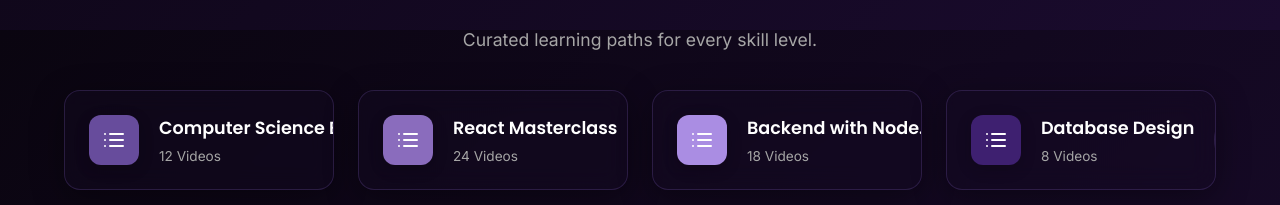
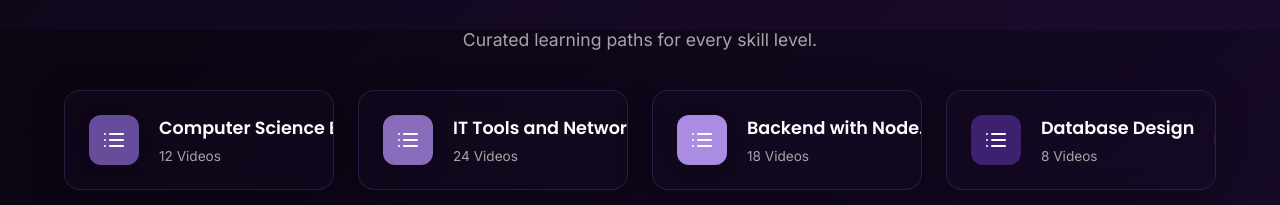
Before and after one commit to SunainaAnand28/learnophobiaa, a React (Vite) app: page / in a window 1280 px wide. Shown: the part 3170-3375 px from the top of the page. Built offline with nearby package versions, Linux system fonts and the light colour scheme.

Commit message:
Updated Playlist

```diff
--- a/src/components/Playlists.jsx
+++ b/src/components/Playlists.jsx
@@ -5,7 +5,7 @@
 
 const PLAYLISTS = [
     { id: 1, title: 'Computer Science Basics', count: 12, color: 'var(--primary)' },
-    { id: 2, title: 'React Masterclass', count: 24, color: '#8a6cbd' },
+    { id: 2, title: 'IT Tools and Network Basics', count: 24, color: '#8a6cbd' },
     { id: 3, title: 'Backend with Node.js', count: 18, color: '#aa8de3' },
     { id: 4, title: 'Database Design', count: 8, color: '#3e2070' },
 ];
```
